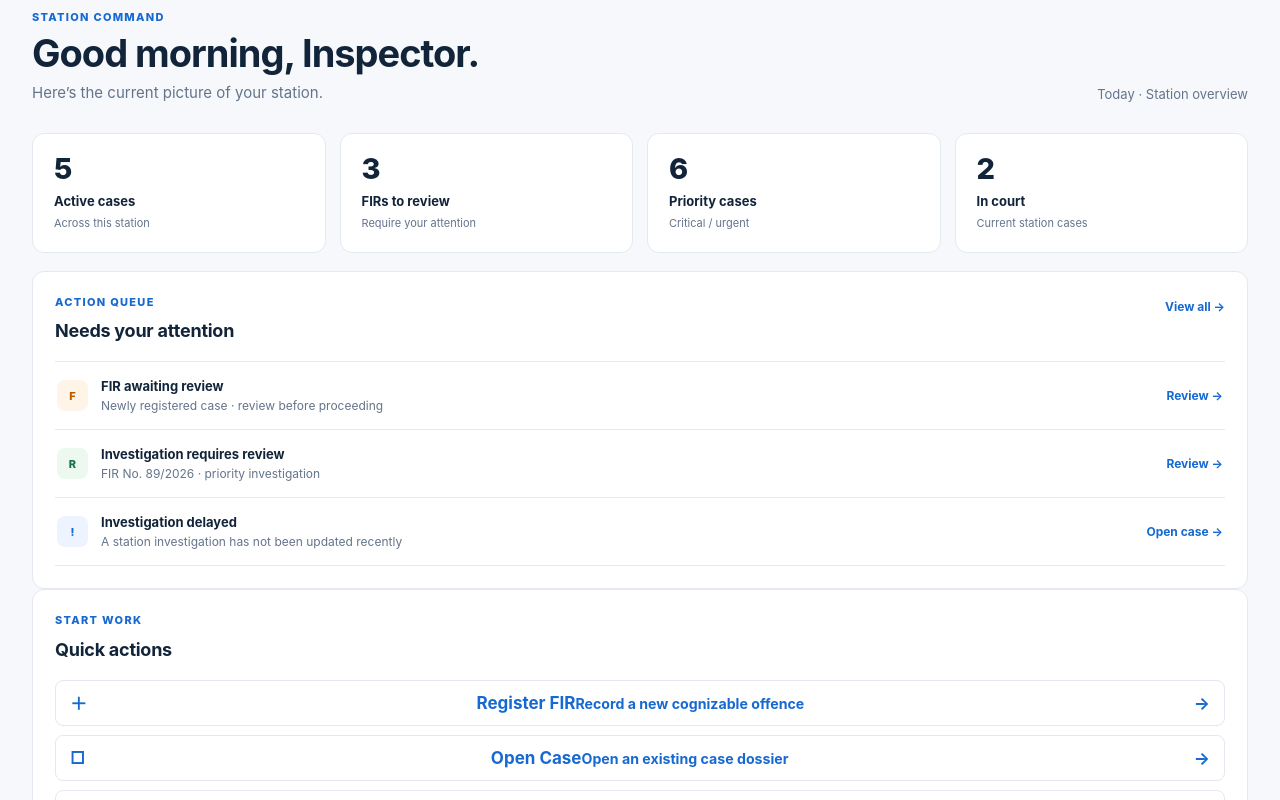
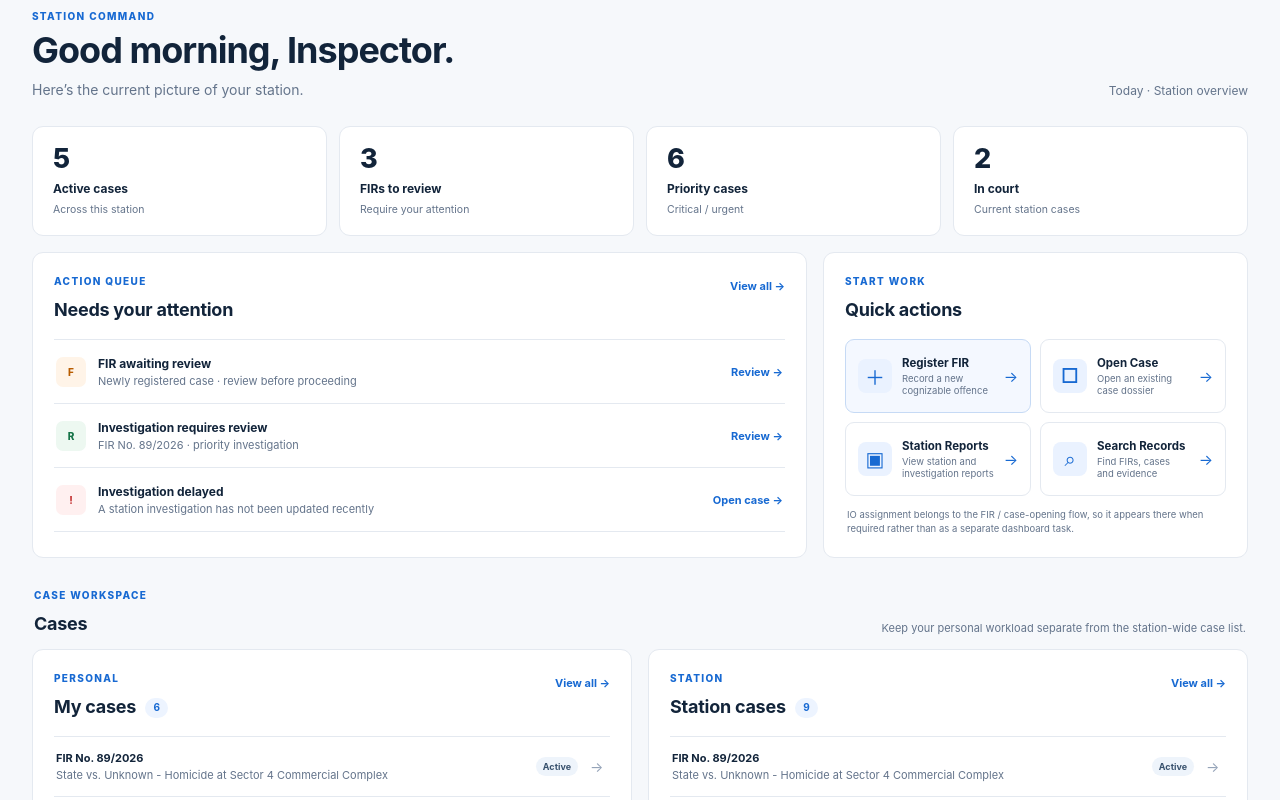
Before and after one commit to nakulanil/CICADA, a React (Vite) app in the folder frontend/my-react-app/: page /dashboard in a window 1280 px wide. Shown: the part 200-1000 px from the top of the page. Built offline with nearby package versions, Linux system fonts and the light colour scheme.

Commit message:
Refine SHO dashboard layout and quick actions

```diff
--- a/frontend/my-react-app/src/styles/sho-dashboard.css
+++ b/frontend/my-react-app/src/styles/sho-dashboard.css
@@ -24,22 +24,22 @@
   align-items: flex-end;
   justify-content: space-between;
   gap: 24px;
-  margin-bottom: 28px;
+  margin-bottom: 26px;
 }
 
 .sho-eyebrow,
 .sho-section-kicker {
   margin: 0 0 7px;
   color: var(--sho-accent);
-  font-size: 11px;
+  font-size: 10px;
   font-weight: 800;
-  letter-spacing: 1.3px;
+  letter-spacing: 1.35px;
   text-transform: uppercase;
 }
 
 .sho-page-heading h1 {
   margin: 0;
-  font-size: clamp(27px, 3vw, 38px);
+  font-size: clamp(27px, 3vw, 36px);
   letter-spacing: -1px;
   line-height: 1.1;
 }
@@ -47,70 +47,64 @@
 .sho-page-heading p:not(.sho-eyebrow) {
   margin: 8px 0 0;
   color: var(--sho-muted);
-  font-size: 15px;
+  font-size: 14px;
 }
 
 .sho-date {
   color: var(--sho-muted);
-  font-size: 13px;
+  font-size: 12px;
   white-space: nowrap;
 }
 
 .sho-metrics {
   display: grid;
   grid-template-columns: repeat(4, 1fr);
-  gap: 14px;
-  margin-bottom: 18px;
+  gap: 12px;
+  margin-bottom: 16px;
 }
 
 .sho-metric,
 .sho-panel {
   background: var(--sho-surface);
   border: 1px solid var(--sho-line);
-  border-radius: 12px;
+  border-radius: 11px;
 }
 
 .sho-metric {
-  min-height: 104px;
-  padding: 20px 21px;
+  min-height: 96px;
+  padding: 18px 20px;
   display: flex;
   flex-direction: column;
   justify-content: center;
 }
 
 .sho-metric-value {
-  font-size: 29px;
+  font-size: 27px;
   font-weight: 800;
   line-height: 1;
 }
 
 .sho-metric-label {
-  margin-top: 9px;
-  font-size: 13px;
+  margin-top: 8px;
+  font-size: 12px;
   font-weight: 700;
 }
 
 .sho-metric-detail {
   margin-top: 4px;
   color: var(--sho-muted);
-  font-size: 11px;
+  font-size: 10.5px;
 }
 
-.sho-primary-grid {
+.sho-command-grid {
   display: grid;
-  grid-template-columns: minmax(0, 1.7fr) minmax(270px, .7fr);
-  gap: 18px;
-  margin-bottom: 18px;
-}
-
-.sho-secondary-grid {
-  display: grid;
-  grid-template-columns: minmax(0, 1.35fr) minmax(0, .9fr);
-  gap: 18px;
+  grid-template-columns: minmax(0, 1.55fr) minmax(350px, .85fr);
+  gap: 16px;
+  margin-bottom: 30px;
 }
 
 .sho-panel {
-  padding: 22px;
+  padding: 21px;
 }
 
 .sho-panel-heading {
@@ -118,36 +112,53 @@
   align-items: flex-start;
   justify-content: space-between;
   gap: 16px;
-  margin-bottom: 17px;
+  margin-bottom: 16px;
 }
 
-.sho-panel-heading h2 {
+.sho-panel-heading h2,
+.sho-cases-header h2 {
   margin: 0;
   font-size: 18px;
   letter-spacing: -.25px;
+}
+
+.sho-panel-heading h2 span {
+  display: inline-flex;
+  align-items: center;
+  justify-content: center;
+  min-width: 23px;
+  height: 20px;
+  margin-left: 5px;
+  padding: 0 6px;
+  border-radius: 999px;
+  background: #edf4ff;
+  color: var(--sho-accent);
+  font-size: 10px;
+  vertical-align: middle;
 }
 
 .sho-text-button {
   border: 0;
   background: transparent;
   color: var(--sho-accent);
-  font-size: 12px;
+  font-size: 11px;
   font-weight: 750;
   cursor: pointer;
   padding: 5px 0;
 }
 
-.sho-attention-list {
+.sho-attention-list,
+.sho-case-list {
   border-top: 1px solid var(--sho-line);
 }
 
 .sho-attention-item {
   width: 100%;
-  min-height: 68px;
-  padding: 12px 2px;
+  min-height: 64px;
+  padding: 10px 2px;
   display: flex;
   align-items: center;
-  gap: 13px;
+  gap: 12px;
   border: 0;
   border-bottom: 1px solid var(--sho-line);
   background: transparent;
@@ -162,89 +173,134 @@
 }
 
 .sho-attention-icon {
-  width: 31px;
-  height: 31px;
-  flex: 0 0 31px;
+  width: 30px;
+  height: 30px;
+  flex: 0 0 30px;
   display: grid;
   place-items: center;
-  border-radius: 8px;
+  border-radius: 7px;
   background: #edf4ff;
   color: var(--sho-accent);
-  font-size: 11px;
+  font-size: 10px;
   font-weight: 800;
 }
 
 .sho-attention-fir { background: #fff4e8; color: #b85c00; }
-.sho-attention-assignment { background: #eef2ff; color: #4f46a5; }
 .sho-attention-review { background: #edf8f1; color: #157347; }
-.sho-attention-! { background: #fff0f0; color: #c63b3b; }
+.sho-attention-alert { background: #fff0f0; color: #c63b3b; }
 
 .sho-attention-copy {
   min-width: 0;
   flex: 1;
   display: flex;
   flex-direction: column;
-  gap: 4px;
+  gap: 3px;
 }
 
-.sho-attention-copy strong {
-  font-size: 13px;
-}
-
-.sho-attention-copy span {
-  color: var(--sho-muted);
-  font-size: 12px;
-}
+.sho-attention-copy strong { font-size: 12px; }
+.sho-attention-copy span { color: var(--sho-muted); font-size: 11px; }
 
 .sho-attention-action {
   color: var(--sho-accent);
-  font-size: 12px;
+  font-size: 11px;
   font-weight: 750;
   white-space: nowrap;
 }
 
 .sho-actions {
   display: grid;
+  grid-template-columns: 1fr 1fr;
   gap: 9px;
 }
 
-.sho-actions button {
-  min-height: 46px;
-  display: flex;
+.sho-action-card {
+  min-height: 74px;
+  display: grid;
+  grid-template-columns: auto minmax(0, 1fr) auto;
   align-items: center;
-  justify-content: space-between;
-  padding: 0 14px;
+  gap: 10px;
+  padding: 12px;
   border: 1px solid var(--sho-line);
-  border-radius: 8px;
+  border-radius: 9px;
   background: #fff;
   color: var(--sho-ink);
-  font-size: 13px;
-  font-weight: 700;
+  text-align: left;
   cursor: pointer;
+  transition: border-color .16s ease, background .16s ease, transform .16s ease;
 }
 
-.sho-actions button:hover {
+.sho-action-card:hover {
   border-color: #bfd2ea;
   background: #f8fbff;
+  transform: translateY(-1px);
 }
 
-.sho-actions button span {
-  color: var(--sho-accent);
-  font-size: 17px;
+.sho-action-primary {
+  border-color: #c6daf5;
+  background: #f4f8ff;
 }
 
-.sho-case-list {
-  border-top: 1px solid var(--sho-line);
+.sho-action-icon {
+  width: 34px;
+  height: 34px;
+  display: grid;
+  place-items: center;
+  border-radius: 8px;
+  background: #eaf2ff;
+  color: var(--sho-accent);
+  font-size: 20px;
+  font-weight: 500;
 }
+
+.sho-action-copy {
+  min-width: 0;
+  display: flex;
+  flex-direction: column;
+  gap: 3px;
+}
+
+.sho-action-copy strong { font-size: 11.5px; }
+.sho-action-copy small { color: var(--sho-muted); font-size: 9.5px; line-height: 1.3; }
+.sho-action-arrow { color: var(--sho-accent); font-size: 15px; }
+
+.sho-action-note {
+  margin: 12px 2px 0;
+  color: var(--sho-muted);
+  font-size: 9.5px;
+  line-height: 1.45;
+}
+
+.sho-cases-header {
+  display: flex;
+  align-items: flex-end;
+  justify-content: space-between;
+  gap: 20px;
+  margin: 0 2px 12px;
+}
+
+.sho-cases-header > p {
+  margin: 0;
+  color: var(--sho-muted);
+  font-size: 11px;
+}
+
+.sho-cases-grid {
+  display: grid;
+  grid-template-columns: 1fr 1fr;
+  gap: 16px;
+  margin-bottom: 16px;
+}
+
+.sho-case-panel { min-width: 0; }
 
 .sho-case-row {
   width: 100%;
-  min-height: 67px;
+  min-height: 60px;
   display: grid;
-  grid-template-columns: minmax(0, 1fr) auto 20px;
+  grid-template-columns: minmax(0, 1fr) auto 18px;
   align-items: center;
-  gap: 15px;
-  padding: 10px 2px;
+  gap: 12px;
+  padding: 9px 2px;
   border: 0;
   border-bottom: 1px solid var(--sho-line);
   background: transparent;
@@ -257,24 +313,24 @@
   min-width: 0;
   display: flex;
   flex-direction: column;
-  gap: 4px;
+  gap: 3px;
 }
 
-.sho-case-row strong { font-size: 12px; }
+.sho-case-row strong { font-size: 11px; }
 .sho-case-row small {
   overflow: hidden;
   color: var(--sho-muted);
-  font-size: 12px;
+  font-size: 11px;
   text-overflow: ellipsis;
   white-space: nowrap;
 }
 
 .sho-status {
-  padding: 5px 8px;
+  padding: 4px 7px;
   border-radius: 999px;
   background: #eef4fb;
   color: #38516d;
-  font-size: 10px;
+  font-size: 9px;
   font-weight: 750;
   white-space: nowrap;
 }
@@ -283,37 +339,54 @@
 .sho-status-closed { background: #edf8f1; color: #157347; }
 .sho-case-arrow { color: #94a3b8; }
 
+.sho-station-summary {
+  padding-bottom: 16px;
+}
+
+.sho-overview-list {
+  display: grid;
+  grid-template-columns: repeat(3, 1fr);
+  border-top: 1px solid var(--sho-line);
+}
+
 .sho-overview-list > div {
   display: flex;
   align-items: center;
   justify-content: space-between;
-  padding: 13px 0;
-  border-bottom: 1px solid var(--sho-line);
+  padding: 12px 14px;
+  border-right: 1px solid var(--sho-line);
 }
 
-.sho-overview-list span { color: var(--sho-muted); font-size: 13px; }
-.sho-overview-list strong { font-size: 19px; }
-.sho-overview-note,
+.sho-overview-list > div:last-child { border-right: 0; }
+.sho-overview-list span { color: var(--sho-muted); font-size: 11px; }
+.sho-overview-list strong { font-size: 17px; }
+
 .sho-empty {
-  margin: 15px 0 0;
+  margin: 14px 0 0;
   color: var(--sho-muted);
-  font-size: 12px;
-  line-height: 1.55;
+  font-size: 11px;
+  line-height: 1.5;
 }
 
-@media (max-width: 900px) {
-  .sho-metrics { grid-template-columns: repeat(2, 1fr); }
-  .sho-primary-grid,
-  .sho-secondary-grid { grid-template-columns: 1fr; }
+@media (max-width: 1000px) {
+  .sho-command-grid { grid-template-columns: 1fr; }
+  .sho-cases-grid { grid-template-columns: 1fr; }
 }
 
-@media (max-width: 600px) {
+@media (max-width: 760px) {
   .sho-dashboard-main { padding: 24px 16px 36px; }
   .sho-page-heading { align-items: flex-start; flex-direction: column; }
   .sho-date { white-space: normal; }
   .sho-metrics { grid-template-columns: 1fr 1fr; gap: 9px; }
-  .sho-metric { padding: 15px; min-height: 92px; }
-  .sho-metric-value { font-size: 24px; }
+  .sho-cases-header { align-items: flex-start; flex-direction: column; }
+  .sho-overview-list { grid-template-columns: 1fr; }
+  .sho-overview-list > div { border-right: 0; border-bottom: 1px solid var(--sho-line); }
+  .sho-overview-list > div:last-child { border-bottom: 0; }
+}
+
+@media (max-width: 520px) {
+  .sho-metrics { grid-template-columns: 1fr; }
+  .sho-actions { grid-template-columns: 1fr; }
   .sho-panel { padding: 17px; }
   .sho-case-row { grid-template-columns: minmax(0, 1fr) auto; }
   .sho-case-arrow { display: none; }
```
